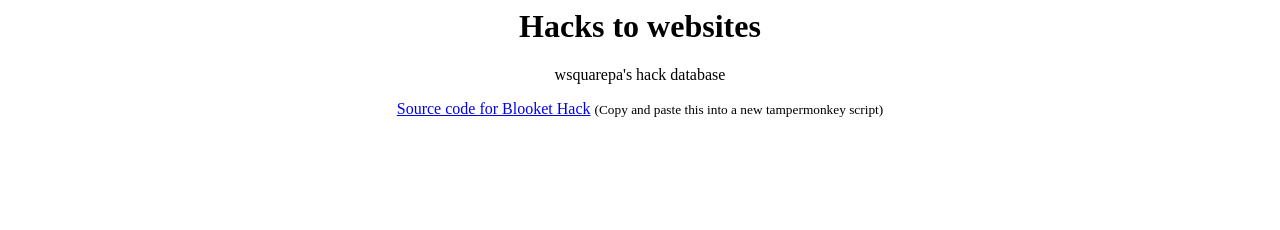
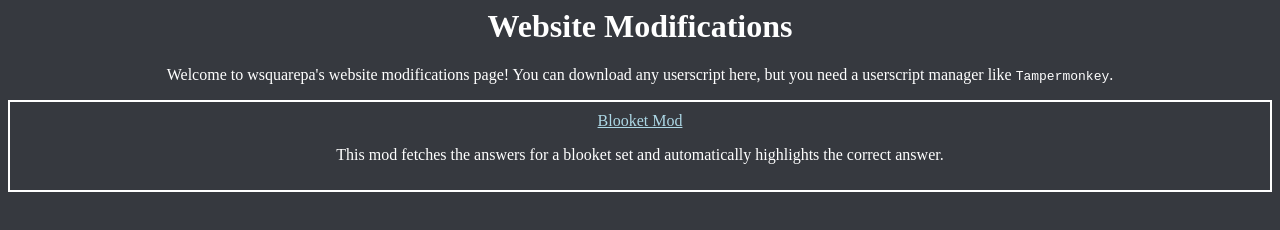
Before and after one commit to wsquarepa/website-modifications, a plain HTML site: page index.html in a window 1280 px wide. Drawn offline with Linux system fonts and the light colour scheme.

Commit message:
Change the look for the website

```diff
--- a/index.html
+++ b/index.html
@@ -1,5 +1,38 @@
-<center>
-    <h1>Hacks to websites</h1>
-    <p>wsquarepa's hack database</p>
-    <a href="https://github.com/wsquarepa/BlooketHack/raw/master/blooket.user.js">Source code for Blooket Hack</a> <small>(Copy and paste this into a new tampermonkey script)</small>
-</center>
+<head>
+    <title>WSQUAREPA | WEBSITE MODS</title>
+    <style>
+        a {
+            color: lightblue;
+        }
+
+        a:hover {
+            color: lightcoral
+        }
+
+        body {
+            background-color: #36393F;
+            color: white
+        }
+
+        .mod {
+            border-style: solid;
+            border-width: 2px;
+            border-color: white;
+            padding: 10px;
+        }
+
+        .mod:hover {
+            border-style: dashed;
+        }
+    </style>
+</head>
+<body>
+    <center>
+        <h1>Website Modifications</h1>
+        <p>Welcome to wsquarepa's website modifications page! You can download any userscript here, but you need a userscript manager like <code>Tampermonkey</code>.</p>
+        <div class="mod">
+            <a href="https://raw.githubusercontent.com/wsquarepa/website-modifications/master/blooket.user.js">Blooket Mod</a><br>
+            <p>This mod fetches the answers for a blooket set and automatically highlights the correct answer.</p>
+        </div>
+    </center>
+</body>
```
